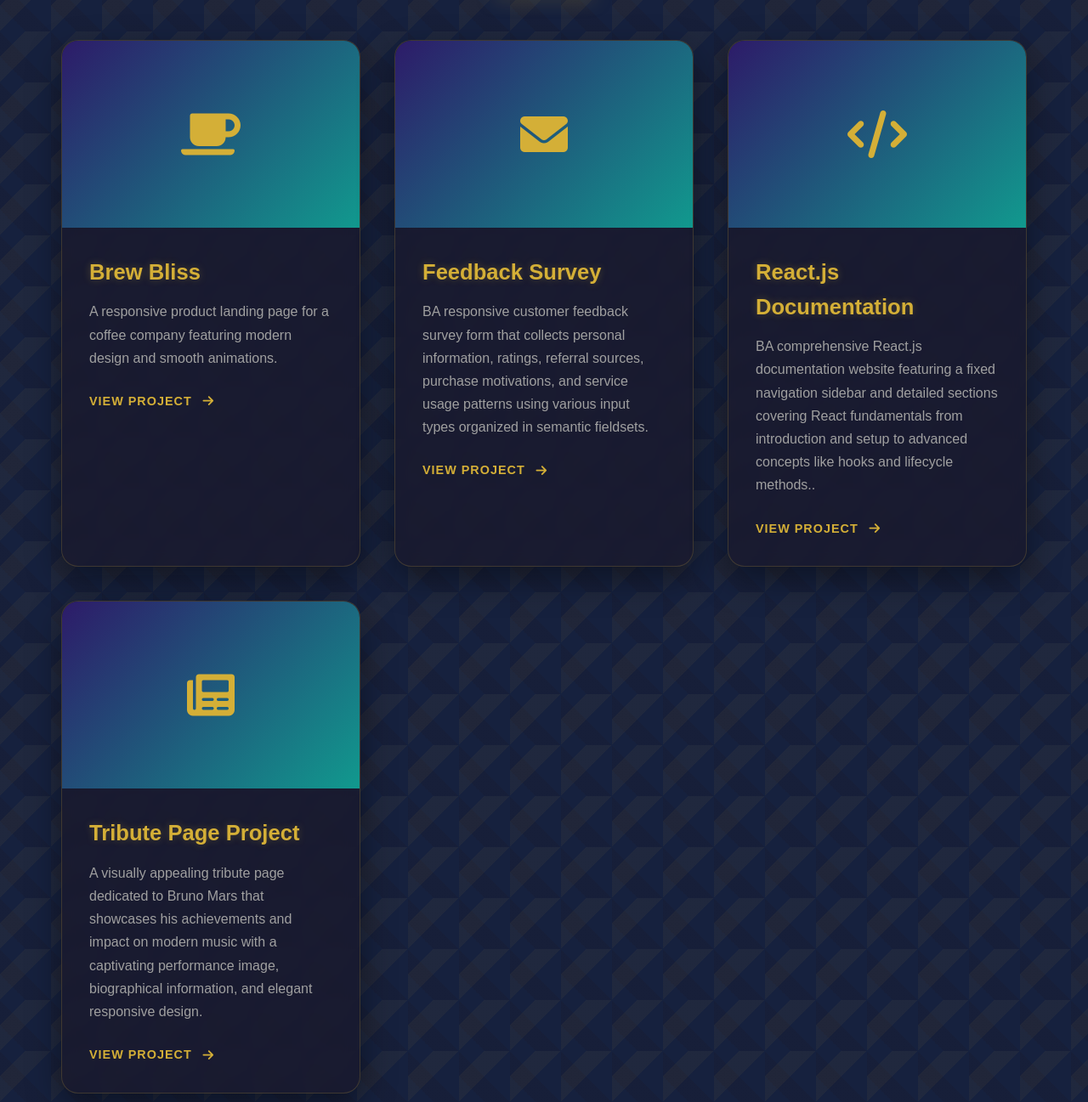
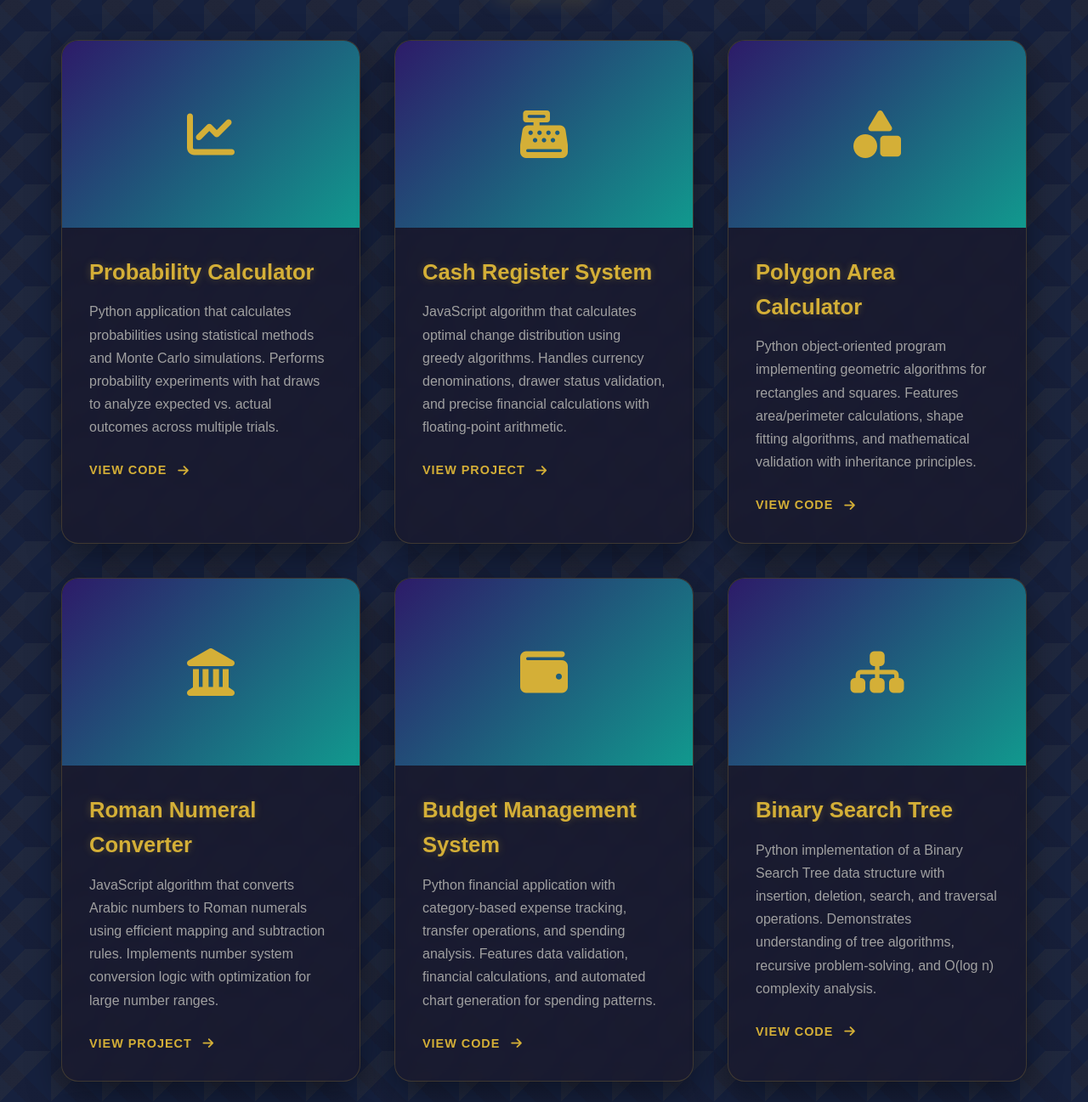
Before and after one commit to RenoldThomas/Renold-Thomas-Portfolio, a plain HTML site: page index.html in a window 1280 px wide. Shown: the part 1003-2300 px from the top of the page at 85% size. Drawn offline with Linux system fonts and the light colour scheme.

Commit message:
Add projects relevant for Portfolio

```diff
--- a/index.html
+++ b/index.html
@@ -3,6 +3,7 @@
 Renold Thomas
 This is a personal portfolio webpage with projects, certifications and social links for future employers. -->
 <html lang="en">
+
 <head>
     <meta charset="utf-8">
     <meta name="viewport" content="width=device-width, initial-scale=1.0">
@@ -45,65 +46,115 @@ This is a personal portfolio webpage with projects, certifications and social li
             <h2 class="section-title">Projects</h2>
             <div class="projects-grid">
 
-                <!-- Brew Bliss Project -->
+                <!-- Probability Calculator Project -->
                 <div class="project-tile">
-                    <a href="https://renoldthomas.github.io/freeCodeCamp/Product-Landing-Page" target="_blank">
+                    <a href="https://renoldthomas.github.io/freeCodeCamp/python-probability_calculator/" target="_blank">
                         <div class="project-image">
-                            <i class="fas fa-coffee"></i>
+                            <i class="fas fa-chart-line"></i>
                         </div>
                         <div class="project-content">
-                            <h3>Brew Bliss</h3>
-                            <p>A responsive product landing page for a coffee company featuring modern design and smooth
-                                animations.</p>
+                            <h3>Probability Calculator</h3>
+                            <p>Python application that calculates probabilities using statistical methods and Monte
+                                Carlo simulations. Performs probability experiments with hat draws to analyze expected
+                                vs. actual outcomes across multiple trials.</p>
+                            <span class="project-link">View Code <i class="fas fa-arrow-right"></i></span>
+                        </div>
+                    </a>
+                </div>
+
+                <!-- Cash Register Project -->
+                <div class="project-tile">
+                    <a href="https://renoldthomas.github.io/freeCodeCamp/Cash-Register/" target="_blank">
+                        <div class="project-image">
+                            <i class="fas fa-cash-register"></i>
+                        </div>
+                        <div class="project-content">
+                            <h3>Cash Register System</h3>
+                            <p>JavaScript algorithm that calculates optimal change distribution using greedy algorithms.
+                                Handles currency denominations, drawer status validation, and precise financial
+                                calculations with floating-point arithmetic.</p>
                             <span class="project-link">View Project <i class="fas fa-arrow-right"></i></span>
                         </div>
                     </a>
                 </div>
 
-                <!-- Feedback Survey Project-->
+                <!-- Polygon Area Calculator Project -->
                 <div class="project-tile">
-                    <a href="https://renoldthomas.github.io/freeCodeCamp/Survey-Form" target="_blank">
+                    <a href="https://renoldthomas.github.io/freeCodeCamp/python-polygon_area_calculator/" target="_blank">
                         <div class="project-image">
-                            <i class="fas fa-envelope"></i>
+                            <i class="fas fa-shapes"></i>
                         </div>
                         <div class="project-content">
-                            <h3>Feedback Survey</h3>
-                            <p>BA responsive customer feedback survey form that collects personal information, ratings,
-                                referral sources, purchase motivations, and service usage patterns using various input
-                                types organized in semantic fieldsets.</p>
+                            <h3>Polygon Area Calculator</h3>
+                            <p>Python object-oriented program implementing geometric algorithms for rectangles and
+                                squares. Features area/perimeter calculations, shape fitting algorithms, and
+                                mathematical validation with inheritance principles.</p>
+                            <span class="project-link">View Code <i class="fas fa-arrow-right"></i></span>
+                        </div>
+                    </a>
+                </div>
+
+                <!-- Roman Numeral Converter Project -->
+                <div class="project-tile">
+                    <a href="https://renoldthomas.github.io/freeCodeCamp/Roman-Numeral-Converter/" target="_blank">
+                        <div class="project-image">
+                            <i class="fas fa-landmark"></i>
+                        </div>
+                        <div class="project-content">
+                            <h3>Roman Numeral Converter</h3>
+                            <p>JavaScript algorithm that converts Arabic numbers to Roman numerals using efficient
+                                mapping and subtraction rules. Implements number system conversion logic with
+                                optimization for large number ranges.</p>
                             <span class="project-link">View Project <i class="fas fa-arrow-right"></i></span>
                         </div>
                     </a>
                 </div>
 
-                <!-- Technical Documentation Project -->
+                <!-- Budget App Project -->
                 <div class="project-tile">
-                    <a href="https://renoldthomas.github.io/freeCodeCamp/Technical-Documentation" target="_blank">
+                    <a href="https://renoldthomas.github.io/freeCodeCamp/python-budget_app/" target="_blank">
                         <div class="project-image">
-                            <i class="fas fa-code"></i>
+                            <i class="fas fa-wallet"></i>
                         </div>
                         <div class="project-content">
-                            <h3>React.js Documentation</h3>
-                            <p>BA comprehensive React.js documentation website featuring a fixed navigation sidebar and
-                                detailed sections covering React fundamentals from introduction and setup to advanced
-                                concepts like hooks and lifecycle methods..</p>
-                            <span class="project-link">View Project <i class="fas fa-arrow-right"></i></span>
+                            <h3>Budget Management System</h3>
+                            <p>Python financial application with category-based expense tracking, transfer operations,
+                                and spending analysis. Features data validation, financial calculations, and automated
+                                chart generation for spending patterns.</p>
+                            <span class="project-link">View Code <i class="fas fa-arrow-right"></i></span>
                         </div>
                     </a>
                 </div>
 
-                <!-- Bruno Mars Tribute Page Project -->
+                <!-- Binary Search Tree Practice (Added for Algorithm Depth) -->
                 <div class="project-tile">
-                    <a href="https://renoldthomas.github.io/freeCodeCamp/Tribute-Page" target="_blank">
+                    <a href="https://renoldthomas.github.io/freeCodeCamp/practice-python-binary_search_tree/"
+                        target="_blank">
                         <div class="project-image">
-                            <i class="fas fa-newspaper-o"></i>
+                            <i class="fas fa-sitemap"></i>
                         </div>
                         <div class="project-content">
-                            <h3>Tribute Page Project</h3>
-                            <p>A visually appealing tribute page dedicated to Bruno Mars that showcases his achievements
-                                and impact on modern music with a captivating performance image, biographical
-                                information, and elegant responsive design.</p>
-                            <span class="project-link">View Project <i class="fas fa-arrow-right"></i></span>
+                            <h3>Binary Search Tree</h3>
+                            <p>Python implementation of a Binary Search Tree data structure with insertion, deletion,
+                                search, and traversal operations. Demonstrates understanding of tree algorithms,
+                                recursive problem-solving, and O(log n) complexity analysis.</p>
+                            <span class="project-link">View Code <i class="fas fa-arrow-right"></i></span>
+                        </div>
+                    </a>
+                </div>
+
+                <!-- Merge Sort Algorithm Practice (Added for Algorithm Depth) -->
+                <div class="project-tile">
+                    <a href="https://renoldthomas.github.io/freeCodeCamp/practice-python-merge_sort/" target="_blank">
+                        <div class="project-image">
+                            <i class="fas fa-sort-amount-down"></i>
+                        </div>
+                        <div class="project-content">
+                            <h3>Merge Sort Algorithm</h3>
+                            <p>Python implementation of the divide-and-conquer merge sort algorithm with O(n log n) time
+                                complexity. Features recursive sorting, optimal space complexity analysis, and
+                                performance comparisons with other sorting methods.</p>
+                            <span class="project-link">View Code <i class="fas fa-arrow-right"></i></span>
                         </div>
                     </a>
                 </div>
@@ -135,8 +186,8 @@ This is a personal portfolio webpage with projects, certifications and social li
                     <p>freeCodeCamp - 2025</p>
                 </a>
                 <!-- JavaScript Algorithms and Data Structures Certification -->
-                <a href="https://www.freecodecamp.org/certification/renoldthomas/javascript-algorithms-and-data-structures-v8" target="_blank"
-                    class="certification-card">
+                <a href="https://www.freecodecamp.org/certification/renoldthomas/javascript-algorithms-and-data-structures-v8"
+                    target="_blank" class="certification-card">
                     <div class="cert-icon">
                         <i class="fa fa-free-code-camp"></i>
                     </div>
```
